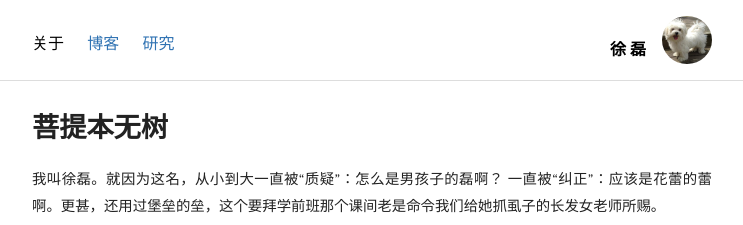
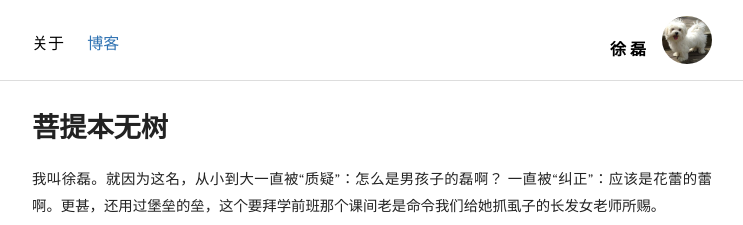
Before and after one commit to shirleysteve/1, a Jekyll site: the page built from index.html, in a window 1280 px wide. Shown: the top 225 px of the page, without its empty margins (268-1011 px from the left). Built offline with Jekyll 4.4.1, drawn with Linux system fonts in a browser that asks for light colours; nearby versions of some CDN libraries.

Commit message:
Update default.html

```diff
--- a/_layouts/default.html
+++ b/_layouts/default.html
@@ -41,7 +41,7 @@
 
         <a class="{% if page.category == 'blog' %} selected {% endif %}" href="/blog/">博客</a>
 
-        <a class="{% if page.category == 'research' %} selected {% endif %}" href="/research/">研究</a>
+        <!--<a class="{% if page.category == 'research' %} selected {% endif %}" href="/research/">研究</a>-->
 
 
         <!-- <a class="{% if page.category == 'contact' %} selected {% endif %} contact" href="/contact/">Contact</a> -->
```
